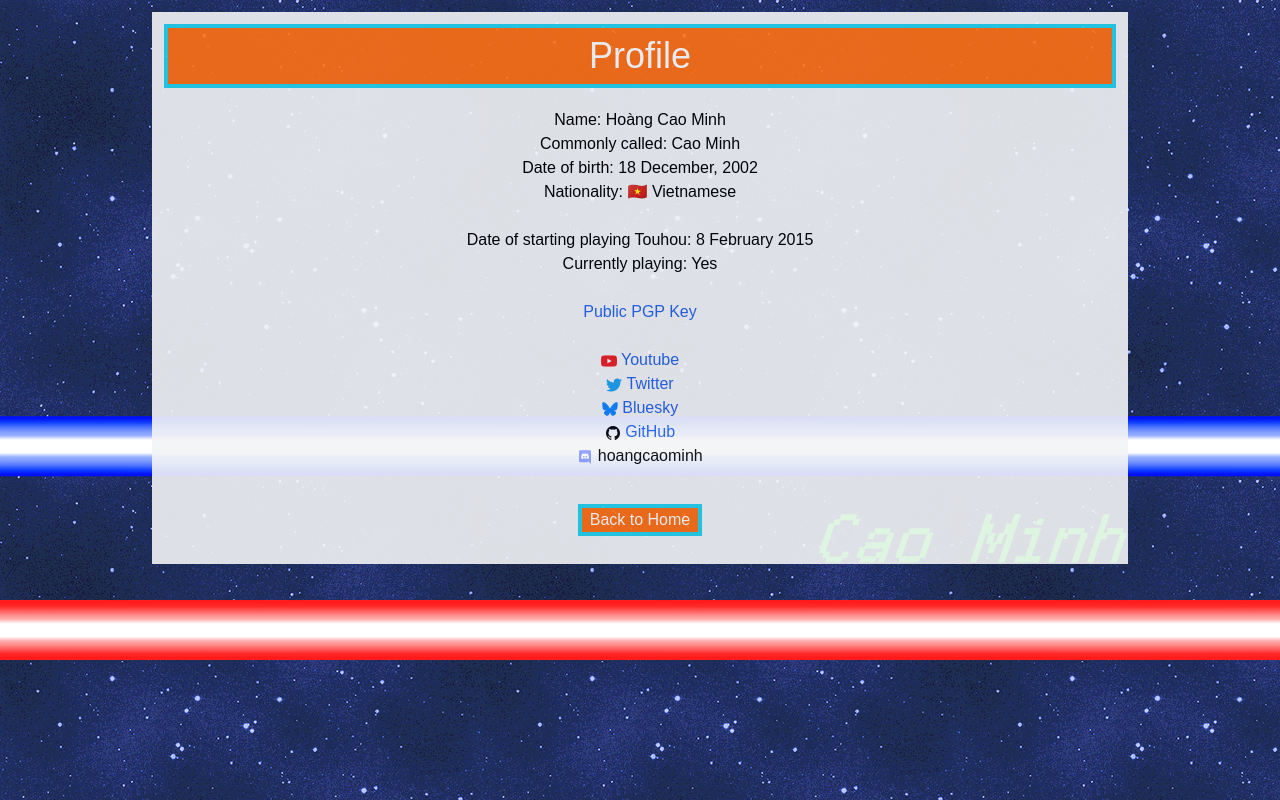
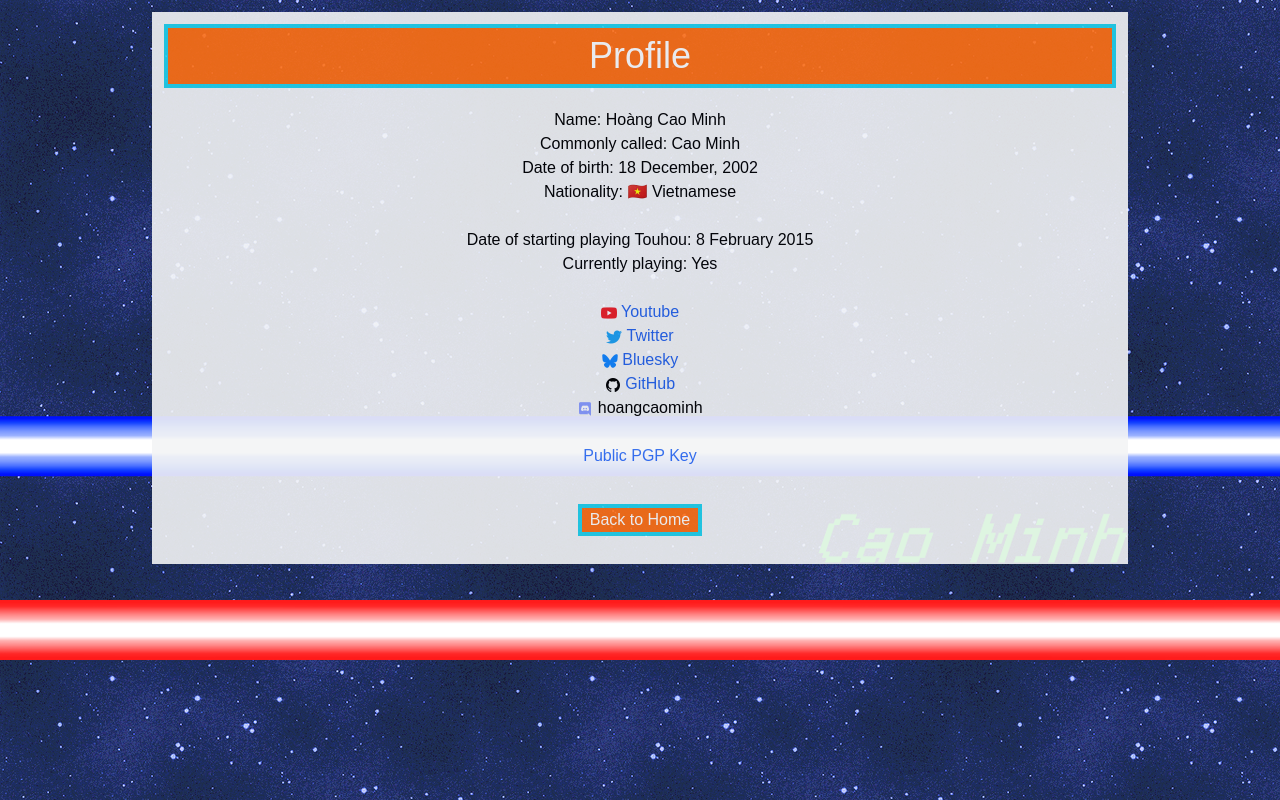
Before and after one commit to hoangcaominh/hoangcaominh.github.io, a Vue app: page /#/profile in a window 1280 px wide. Built offline with nearby package versions, Linux system fonts and the light colour scheme.

Commit message:
Move public pgp key to the bottom

```diff
--- a/src/views/ProfileView.vue
+++ b/src/views/ProfileView.vue
@@ -8,11 +8,6 @@
     <br />
     <p>Date of starting playing Touhou: 8 February 2015</p>
     <p>Currently playing: Yes</p>
-    <br />
-    <a
-      href="https://keys.openpgp.org/vks/v1/by-fingerprint/22F797E93CDEB10EB7503F915DA65C224F864E9C"
-      >Public PGP Key</a
-    ><br />
     <br />
     <a href="https://www.youtube.com/channel/UCIIZj54ucp_lKOjBqXuF4vQ" target="_blank"
       ><img class="inline" width="16" src="@/assets/icons/youtube.png" /> Youtube</a
@@ -28,6 +23,11 @@
     ><br />
     <img class="inline" width="16" src="@/assets/icons/discord.png" /> hoangcaominh<br />
     <br />
+    <a
+      href="https://keys.openpgp.org/vks/v1/by-fingerprint/22F797E93CDEB10EB7503F915DA65C224F864E9C"
+      >Public PGP Key</a
+    ><br />
+    <br />
     <PageBackButton></PageBackButton>
   </div>
 </template>
```
